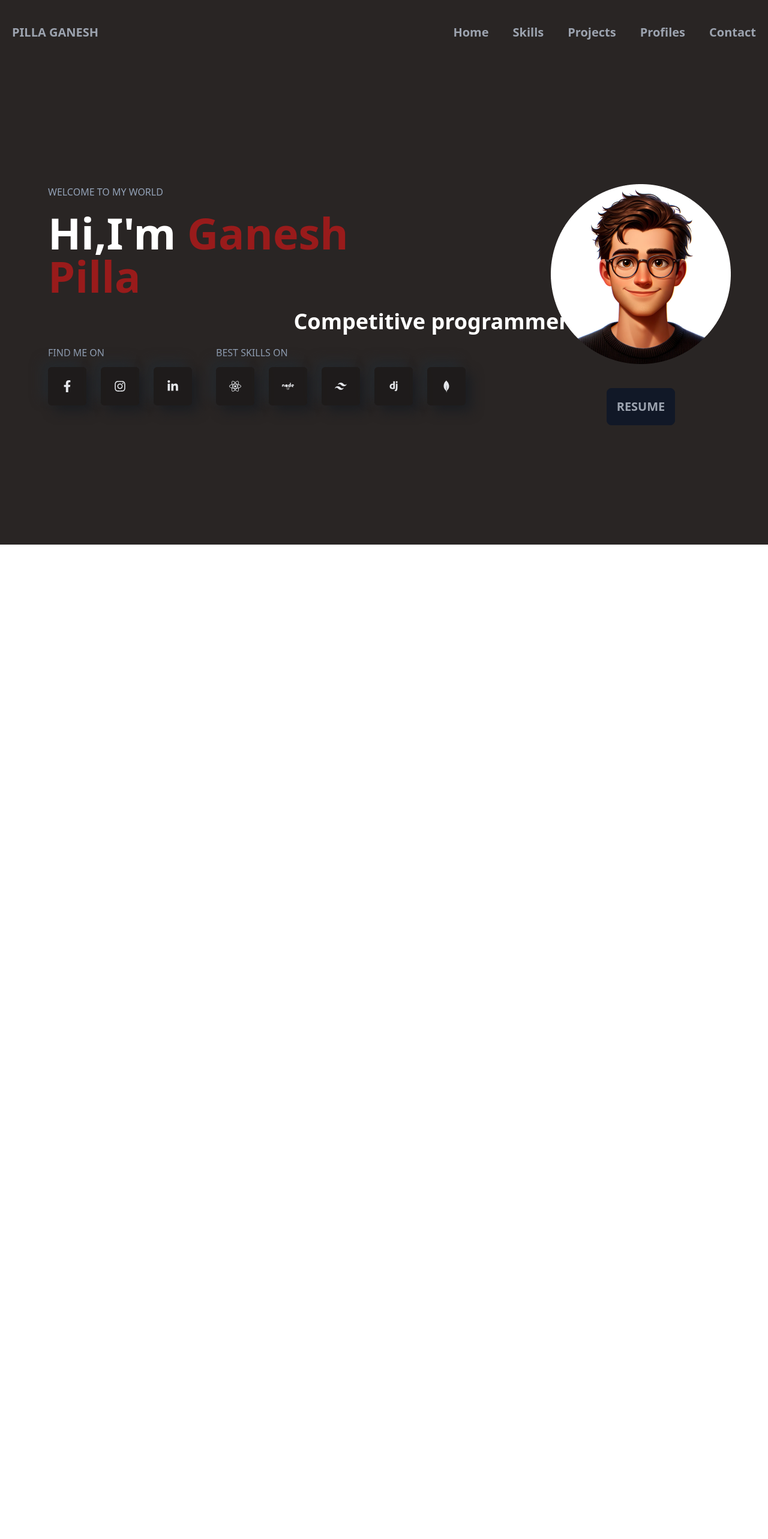
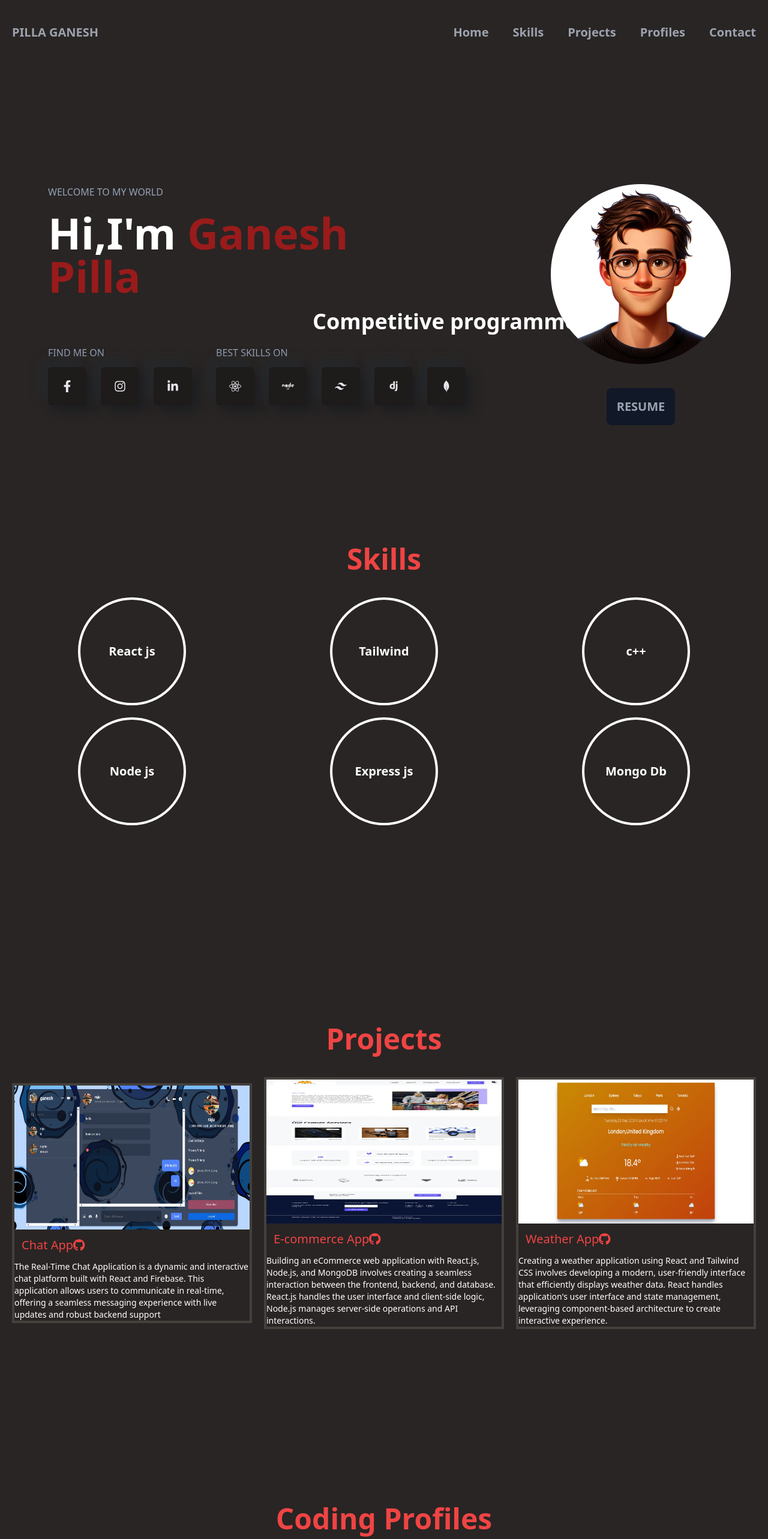
Before and after one commit to ganesh342/portfolio, a React (Vite) app: page / in a window 1280 px wide. Shown: the top 2566 px of the page at 60% size. Before the commit the page ends 908 px from the top, so only its background shows below. Built offline with nearby package versions, Linux system fonts and the light colour scheme.

Commit message:
final commit

```diff
--- a/src/Contact.jsx
+++ b/src/Contact.jsx
@@ -23,7 +23,7 @@ function Contact (){
     console.log('Form data submitted:', formData);
   };
   return (
-    <motion.div className="bg-stone-800 text-5xl font-bold text-red-500 text-center w-screen-dynamic h-screen-dynamic">
+    <motion.div id="contact" className="bg-stone-800 text-5xl font-bold text-red-500 text-center w-screen-dynamic h-screen-dynamic">
       <h1>Contact With Me</h1>
       <motion.div className="flex lg:flex-row flex-col items-center justify-evenly py-10">
         <motion.div initial={{ x: '-100%' }}
--- a/src/Home.jsx
+++ b/src/Home.jsx
@@ -1,5 +1,10 @@
 import React,{useState} from 'react'
 import {motion} from 'framer-motion';
+import Skills from './Skills';
+import Projects from './Projects';
+import Profiles from './Profiles';
+import Contact from './Contact';
+
 import "./index.css";
 
 const Home = () => {
@@ -9,7 +14,8 @@ const Home = () => {
   ];
   const [currentLineIndex, setCurrentLineIndex] = useState(0);
   return (
-    <motion.div className="bg-stone-800 opacity-4 h-screen-dynamic w-screen-dynamic flex flex-col lg:flex-row items-center justify-between">
+    <div className="flex flex-col">
+    <motion.div id="home" className=" bg-stone-800 opacity-4 h-screen-dynamic w-screen-dynamic flex flex-col lg:flex-row items-center justify-between">
     <motion.div  initial={{ x: '-100%' }}
     animate={{ x: 0 }}
     exit={{ x: '100%' }}  transition={{ duration: 0.5 }} className="flex flex-col items-start justify-between px-20">
@@ -70,7 +76,12 @@ const Home = () => {
       </motion.div>
       <motion.div>
       </motion.div>
-    </motion.div>
+      </motion.div>
+      <Skills />
+    <Projects />
+    <Profiles />
+    <Contact />
+    </div>
   )
 }
 
--- a/src/Navbar.jsx
+++ b/src/Navbar.jsx
@@ -5,13 +5,13 @@ const Navbar = () => {
   return (
     <div className="bg-stone-800 opacity-4 screen w-screen-dynamic flex flex-row items-center justify-between mt-0 py-10">
       <div className="text-gray-400 text-xl font-semibold uppercase px-5">Pilla Ganesh</div>
-      <div className="flex flex-row items-center justify-center">
-        <Link to="/" className="text-gray-400 hover:text-red-700 px-5 text-xl font-semibold cursor-pointer">Home</Link>
-        <Link to="/skills" className="text-gray-400 hover:text-red-700 px-5 text-xl font-semibold cursor-pointer">Skills</Link>
-        <Link to="/projects" className="text-gray-400 hover:text-red-700 px-5 text-xl font-semibold cursor-pointer">Projects</Link>
-        <Link to="/profiles" className="text-gray-400 hover:text-red-700 px-5 text-xl font-semibold cursor-pointer">Profiles</Link>
-        <Link to="/contact" className="text-gray-400 hover:text-red-700 px-5 text-xl font-semibold cursor-pointer">Contact</Link>
-      </div>
+      <ul className="flex flex-row items-center justify-center">
+        <li><a href="#home" className="text-gray-400 hover:text-red-700 px-5 text-xl font-semibold cursor-pointer">Home</a></li>
+        <li><a href="#skills" className="text-gray-400 hover:text-red-700 px-5 text-xl font-semibold cursor-pointer">Skills</a></li>
+        <li><a href="#projects" className="text-gray-400 hover:text-red-700 px-5 text-xl font-semibold cursor-pointer">Projects</a></li>
+        <li><a href="#profiles" className="text-gray-400 hover:text-red-700 px-5 text-xl font-semibold cursor-pointer">Profiles</a></li>
+        <li><a href="#contact" className="text-gray-400 hover:text-red-700 px-5 text-xl font-semibold cursor-pointer">Contact</a></li>
+      </ul>
     </div>
   )
 }
--- a/src/Profiles.jsx
+++ b/src/Profiles.jsx
@@ -4,7 +4,7 @@ import { FontAwesomeIcon } from '@fortawesome/react-fontawesome';
 import { faGithub } from '@fortawesome/free-brands-svg-icons';
 function Profiles () {
   return (
-    <motion.div className="bg-stone-800 text-5xl font-bold text-red-500 text-center w-screen-dynamic h-screen-dynamic">
+    <motion.div id="profiles" className="bg-stone-800 text-5xl font-bold text-red-500 text-center w-screen-dynamic h-screen-dynamic">
       <h1>Coding Profiles</h1>
       <motion.div className="w-full grid md:grid-cols-3 sm:grid-cols-2 grid-cols-1 place-items-center gap-5 px-5 py-10">
         <motion.div initial={{ x: '-100%' }}
--- a/src/Projects.jsx
+++ b/src/Projects.jsx
@@ -4,7 +4,7 @@ import { FontAwesomeIcon } from '@fortawesome/react-fontawesome';
 import { faGithub } from '@fortawesome/free-brands-svg-icons';
 function Projects () {
   return (
-    <motion.div className="bg-stone-800 text-5xl font-bold text-red-500 text-center w-screen-dynamic h-screen-dynamic">
+    <motion.div id="projects" className="bg-stone-800 text-5xl font-bold text-red-500 text-center w-screen-dynamic h-screen-dynamic">
       <h1>Projects</h1>
       <motion.div className="w-full grid md:grid-cols-3 sm:grid-cols-2 grid-cols-1 place-items-center gap-5 px-5 py-10">
         <motion.div  initial={{ x: '-100%' }}
--- a/src/Skills.jsx
+++ b/src/Skills.jsx
@@ -2,7 +2,7 @@ import React from 'react';
 import {motion} from 'framer-motion';
 const Skills = () => {
   return (
-    <motion.div className="bg-stone-800 text-5xl font-bold text-red-500 text-center w-screen-dynamic h-screen-dynamic">
+    <motion.div id="skills" className="bg-stone-800 text-5xl font-bold text-red-500 text-center w-screen-dynamic h-screen-dynamic">
         <h1>Skills</h1>
         <motion.div class="w-full grid md:grid-cols-3 sm:grid-cols-2 grid-cols-1 place-items-center gap-5 px-5 py-10"><motion.div initial={{ x: '-100%' }}
     animate={{ x: 0 }}
```
